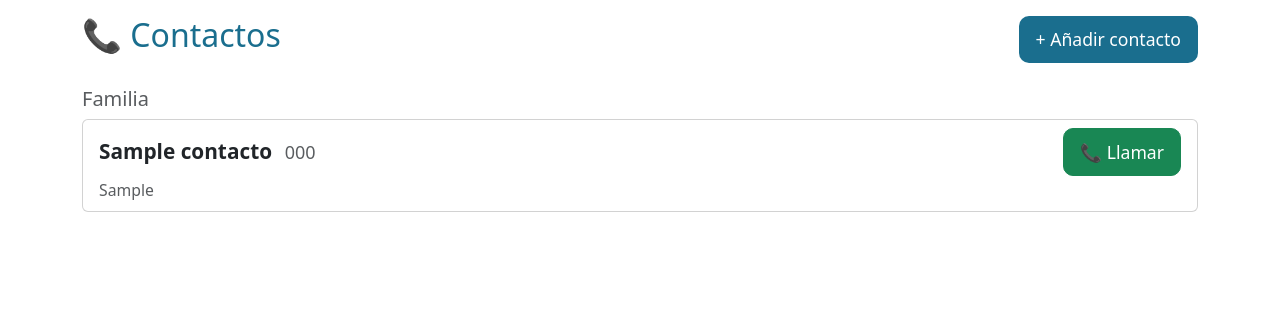
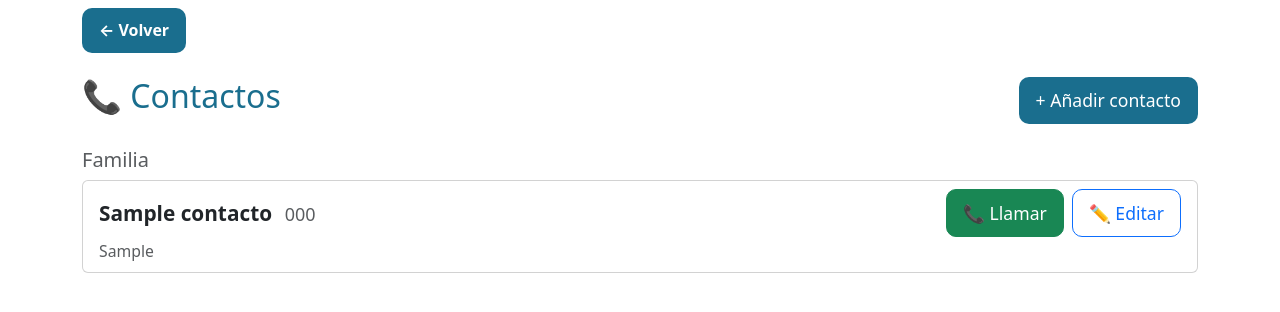
Before and after one commit to yagogl/conectamayor, a Django app: page /contactos/ in a window 1280 px wide. Shown: the part 64-376 px from the top of the page. Run offline with Django 5.2, Linux system fonts and the light colour scheme; a user stored in the database is signed in; tables that the repository leaves empty hold one stand-in row (values such as "Sample post").

Commit message:
Mejoras AIPO: volver atrás, editar contactos, validación teléfono, miembros grupo como contactos

```diff
--- a/contactos/templates/contactos/lista.html
+++ b/contactos/templates/contactos/lista.html
@@ -28,6 +28,33 @@
     {% elif not categorias %}
     <div class="alert alert-info">Todavía no hay contactos. ¡Añade el primero!</div>
     {% else %}
+        {% if miembros %}
+        <h5 class="mt-4 mb-2 text-muted">👨‍👩‍👧 Familia y amigos (grupo familiar)</h5>
+        {% for miembro in miembros %}
+        <div class="card mb-2">
+            <div class="card-body py-2 px-3">
+                <div class="d-flex justify-content-between align-items-center">
+                    <div>
+                        <strong class="card-title">{{ miembro.get_full_name|default:miembro.username }}</strong>
+                        <span class="badge bg-secondary ms-1">{{ miembro.get_rol_display }}</span>
+                        {% if miembro.telefono %}
+                        <span class="text-muted ms-2">{{ miembro.telefono }}</span>
+                        {% endif %}
+                    </div>
+                    <div class="d-flex gap-2">
+                        {% if miembro.telefono %}
+                        <a href="tel:{{ miembro.telefono }}"
+                            class="btn btn-success btn-sm">
+                            📞 Llamar
+                        </a>
+                        {% endif %}
+                    </div>
+                </div>
+            </div>
+        </div>
+        {% endfor %}
+        {% endif %}
+
         {% for categoria, contactos in categorias.items %}
         <h5 class="mt-4 mb-2 text-muted">{{ categoria }}</h5>
         {% for contacto in contactos %}
@@ -47,9 +74,13 @@
                             📞 Llamar
                         </a>
                         {% endif %}
+                        {% if user.es_mayor or user.es_editor %}
+                        <a href="{% url 'contactos:editar' contacto.pk %}"
+                            class="btn btn-outline-primary btn-sm">
+                            ✏️ Editar
+                        </a>
+                        {% endif %}
                         {% if user.es_editor %}
-                        <a href="{% url 'contactos:editar' contacto.pk %}"
-                            class="btn btn-outline-primary btn-sm">✏️</a>
                         <a href="{% url 'contactos:borrar' contacto.pk %}"
                             class="btn btn-outline-danger btn-sm"
                             onclick="return confirm('¿Eliminar este contacto?')">🗑️</a>
--- a/contactos/templates/contactos/mayor/nuevo.html
+++ b/contactos/templates/contactos/mayor/nuevo.html
@@ -18,6 +18,11 @@
         <div class="mb-4">
             <label class="form-label fw-bold fs-5">{{ field.label }}</label>
             {{ field }}
+            {% for error in field.errors %}
+            <div class="alert alert-danger mt-2" style="font-size: 1.1rem;">
+                ⚠️ {{ error }}
+            </div>
+            {% endfor %}
         </div>
         {% endfor %}
         <div class="d-grid gap-2">
--- a/contactos/views.py
+++ b/contactos/views.py
@@ -32,9 +32,17 @@ def lista(request):
             categorias[cat] = []
         categorias[cat].append(c)
 
+    # Miembros del grupo familiar
+    miembros = []
+    if user.grupo_familiar:
+        miembros = Usuario.objects.filter(
+            grupo_familiar=user.grupo_familiar
+        ).exclude(pk=user.pk).order_by('first_name')
+
     return render(request, 'contactos/lista.html', {
         'categorias': categorias,
         'mayor': mayor,
+        'miembros': miembros,
     })
 
 
@@ -52,7 +60,10 @@ def nuevo_contacto(request):
             rol='mayor'
         ).first()
         if not mayor:
-            messages.error(request, 'No hay ninguna persona mayor en tu grupo todavía.')
+            messages.error(
+                request,
+                'No hay ninguna persona mayor en tu grupo todavía.'
+            )
             return redirect('contactos:lista')
         FormClass = ContactoEditorForm
         template = 'contactos/familiar/nuevo.html'
--- a/templates/base.html
+++ b/templates/base.html
@@ -51,6 +51,14 @@
     {% endif %}
 
     <main role="main">
+        {% if user.is_authenticated %}
+        <div class="container mt-2">
+            <a href="javascript:history.back()" class="btn btn-sm mb-2"
+                style="min-height: 44px; font-size: 1rem; background-color: var(--color-principal); color: white; font-weight: bold;">
+                ← Volver
+            </a>
+        </div>
+        {% endif %}
         {% block contenido %}{% endblock %}
     </main>
 
--- a/usuarios/admin.py
+++ b/usuarios/admin.py
@@ -1,16 +1,18 @@
 from django.contrib import admin
 from django.contrib.auth.admin import UserAdmin
 from .models import Usuario, GrupoFamiliar
+
 
 @admin.register(GrupoFamiliar)
 class GrupoFamiliarAdmin(admin.ModelAdmin):
     list_display = ['codigo', 'nombre', 'creado_en']
     readonly_fields = ['codigo', 'creado_en']
 
+
 @admin.register(Usuario)
 class UsuarioAdmin(UserAdmin):
-    list_display = ['username', 'get_full_name', 'rol', 'grupo_familiar']
+    list_display = ['username', 'get_full_name', 'rol', 'grupo_familiar', 'telefono']
     list_filter = ['rol']
     fieldsets = UserAdmin.fieldsets + (
-        ('ConectaMayor', {'fields': ('rol', 'grupo_familiar', 'foto_perfil')}),
+        ('ConectaMayor', {'fields': ('rol', 'grupo_familiar', 'telefono', 'foto_perfil')}),
     )
--- a/usuarios/models.py
+++ b/usuarios/models.py
@@ -27,6 +27,7 @@ class Usuario(AbstractUser):
     ]
 
     rol = models.CharField(max_length=10, choices=ROL_CHOICES, default='amigo')
+    telefono = models.CharField(max_length=20, blank=True, verbose_name='Teléfono')
     grupo_familiar = models.ForeignKey(
         GrupoFamiliar,
         on_delete=models.SET_NULL,
```
Also changed, not shown: contactos/forms.py (+18 -0 lines), usuarios/forms.py (+7 -1 lines), usuarios/migrations/0002_usuario_telefono.py (added).
